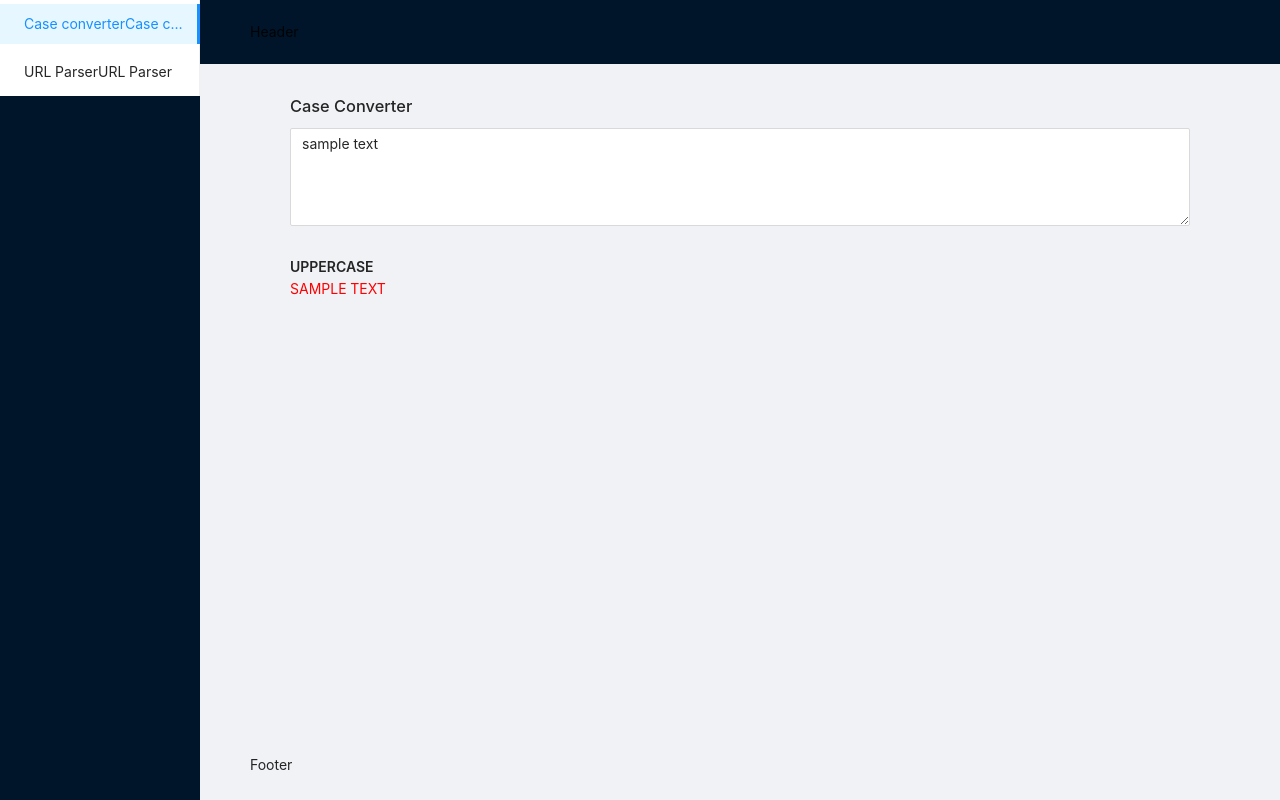
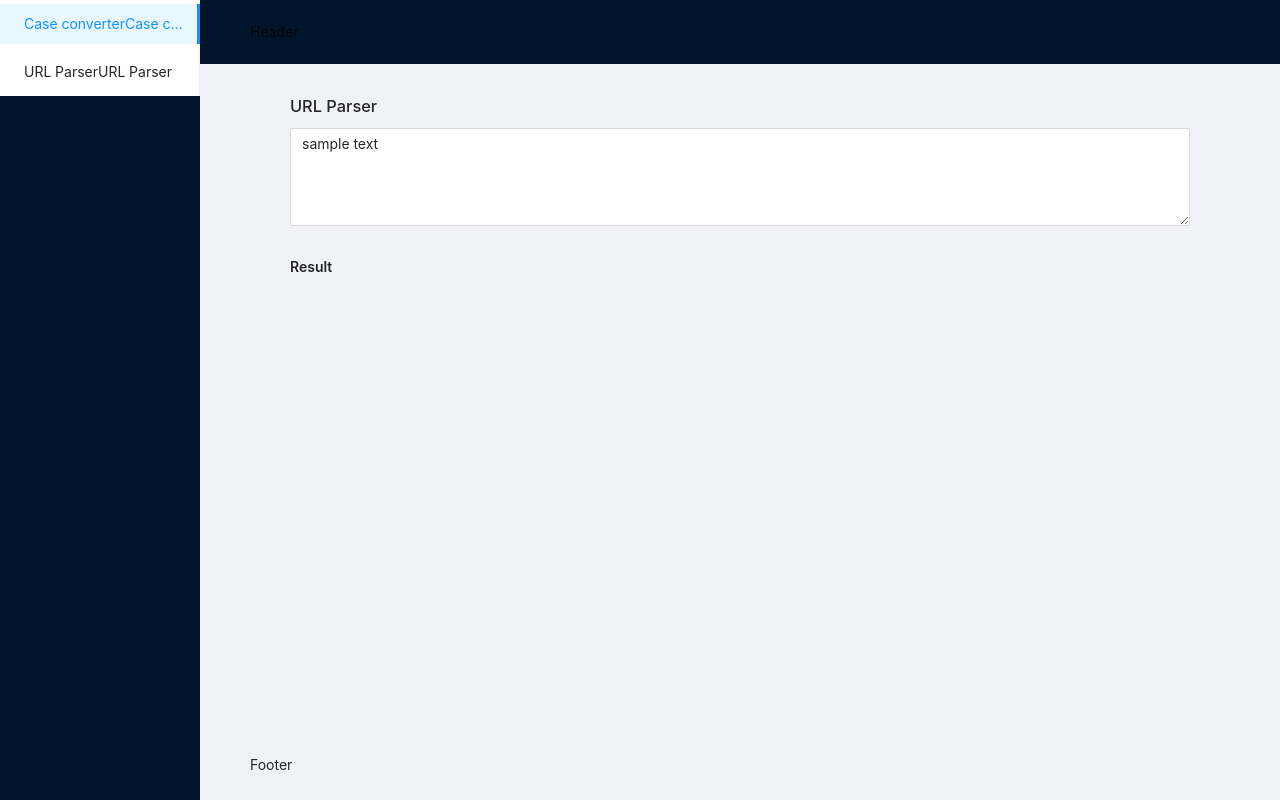
Before and after one commit to vigneshwaran-chandrasekaran/case-converter, a React (Create React App) app: page /url-query-string-parser in a window 1280 px wide. Built offline with nearby package versions, Linux system fonts and the light colour scheme.

Commit message:
url parser result added in view

```diff
--- a/src/pages/UrlQueryStringParser.js
+++ b/src/pages/UrlQueryStringParser.js
@@ -1,12 +1,14 @@
 import React, { useState } from 'react';
 import { Input, Row, Col, Typography } from 'antd';
-import { upperCase } from 'lodash';
 
 const { TextArea } = Input;
 const { Text } = Typography;
 
 export function UrlQueryStringParser() {
 	const [value, setValue] = useState('sample text');
+
+	const [result1, setResult1] = useState({});
+	const [result2, setResult2] = useState({});
 
 	function handleChange(event) {
 		setValue(event.target.value);
@@ -23,6 +25,7 @@ export function UrlQueryStringParser() {
 			result[item[0]] = decodeURIComponent(item[1]);
 		});
 		console.log('result 1', result);
+		setResult1(result);
 		return result;
 	}
 
@@ -54,6 +57,7 @@ export function UrlQueryStringParser() {
 				else result[key][index] = val;
 			}
 		});
+		setResult2(result);
 		console.log('result 2', result);
 		// return result;
 	}
@@ -62,7 +66,7 @@ export function UrlQueryStringParser() {
 		<div className="mt-30">
 			<Row type="flex" justify="center">
 				<Col span={20}>
-					<h3>Case Converter</h3>
+					<h3>URL Parser</h3>
 					<TextArea
 						rows={4}
 						value={value}
@@ -73,8 +77,12 @@ export function UrlQueryStringParser() {
 			</Row>
 			<Row type="flex" justify="center" className="mt-30">
 				<Col span={20}>
-					<Text strong>UPPERCASE</Text>
-					<p>{upperCase(value)}</p>
+					<Text strong>Result</Text>
+					{Object.keys(result2).map((key, index) => (
+						<p key={index}>
+							{key} : {result2[key]}
+						</p>
+					))}
 				</Col>
 			</Row>
 		</div>
```
